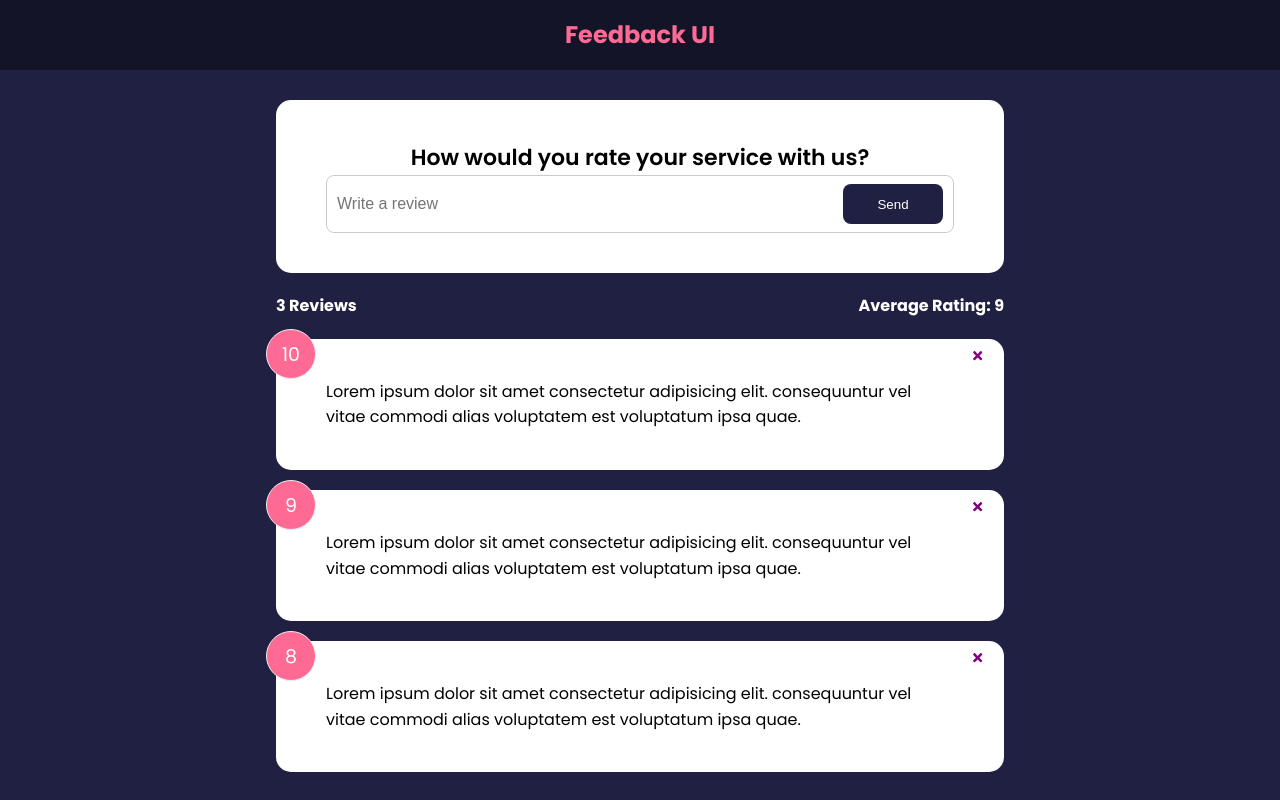
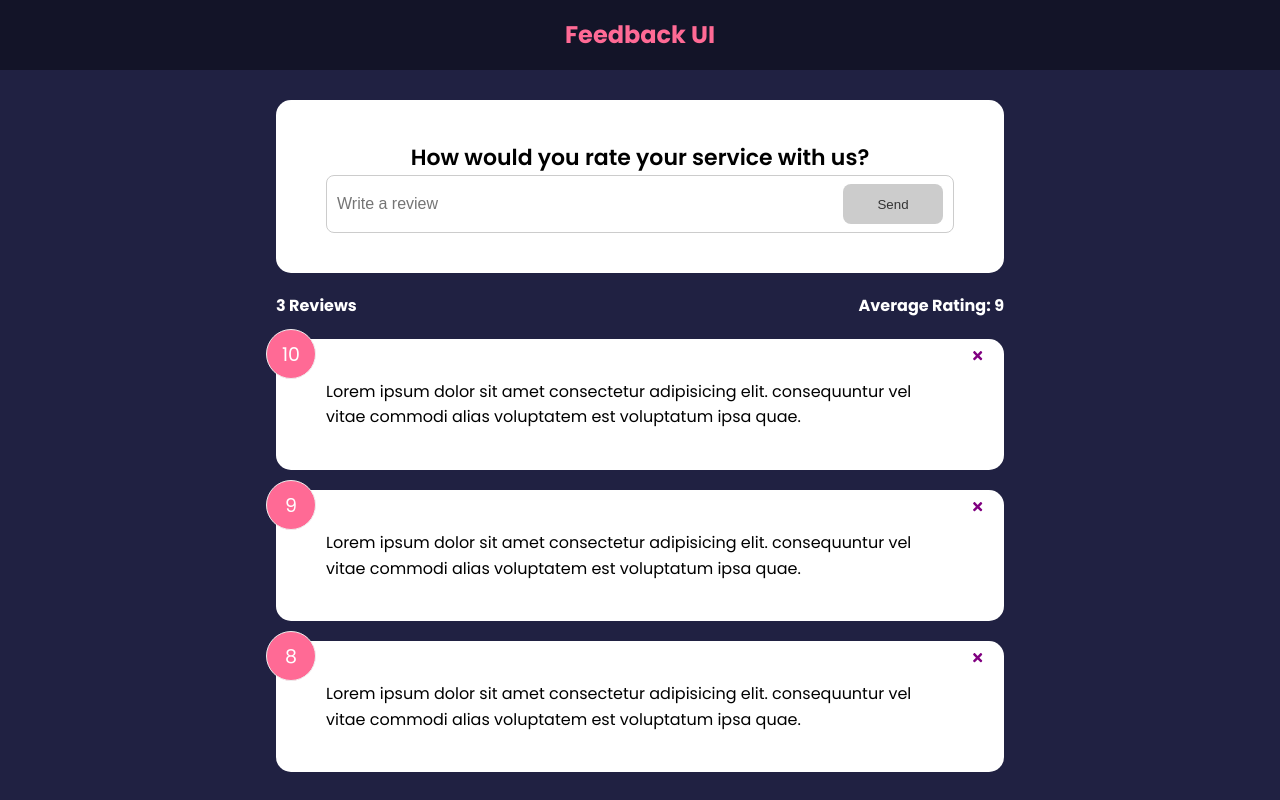
Before and after one commit to MichiBerger/feedback-app, a React (Create React App) app: page / in a window 1280 px wide. Built offline with nearby package versions, Linux system fonts and the light colour scheme.

Commit message:
Add Real-Time Validation to FeedbackForm

```diff
--- a/src/components/FeedbackForm.js
+++ b/src/components/FeedbackForm.js
@@ -4,7 +4,20 @@ import Card from "./shared/Card.js";
 
 export default function FeedbackForm() {
   const [text, setText] = useState("");
+  const [btnDisabled, setBtnDisabled] = useState(true);
+  const [errorMessage, setErrorMessage] = useState("");
+
   function handleTextChange(event) {
+    if (text === "") {
+      setBtnDisabled(true);
+      setErrorMessage(null);
+    } else if (text !== "" && text.trim().length <= 10) {
+      setErrorMessage("You have to type at least 10 characters");
+      setBtnDisabled(true);
+    } else {
+      setErrorMessage(null);
+      setBtnDisabled(false);
+    }
     setText(event.target.value);
   }
 
@@ -21,8 +34,11 @@ export default function FeedbackForm() {
             placeholder="Write a review"
             value={text}
           />
-          <Button type="submit">Send</Button>
+          <Button type="submit" isDisabled={btnDisabled}>
+            Send
+          </Button>
         </div>
+        {errorMessage && <p className="message">{errorMessage}</p>}
       </form>
     </Card>
   );
```
